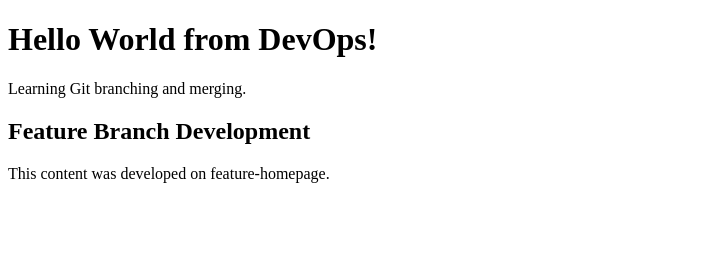
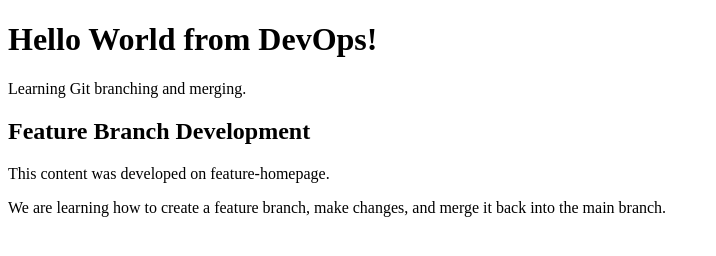
Before and after one commit to kwihanganaL/devops, a plain HTML site: page index.html in a window 1280 px wide. Shown: the whole page, without its empty margins (0-716 px from the left). Drawn offline with Linux system fonts and the light colour scheme.

Commit message:
Test direct main branch update

```diff
--- a/index.html
+++ b/index.html
@@ -9,5 +9,6 @@
     <p>Learning Git branching and merging.</p>
     <h2>Feature Branch Development</h2>
     <p>This content was developed on feature-homepage.</p>
+    <p>We are learning how to create a feature branch, make changes, and merge it back into the main branch.</p>
 </body>
 </html>
```
